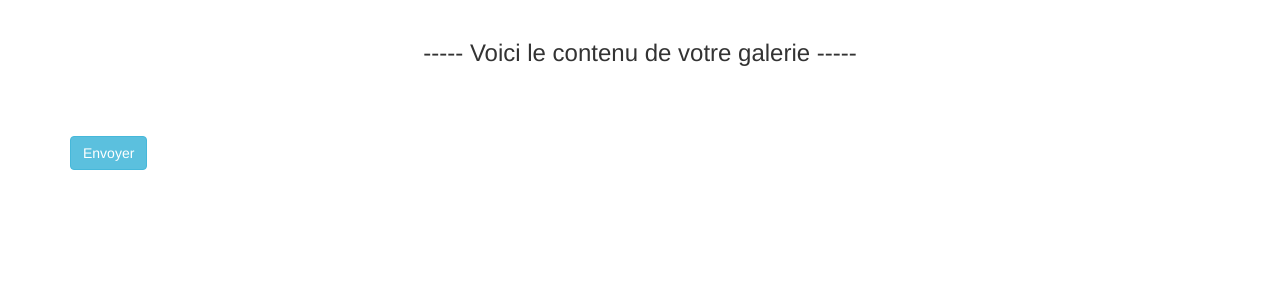
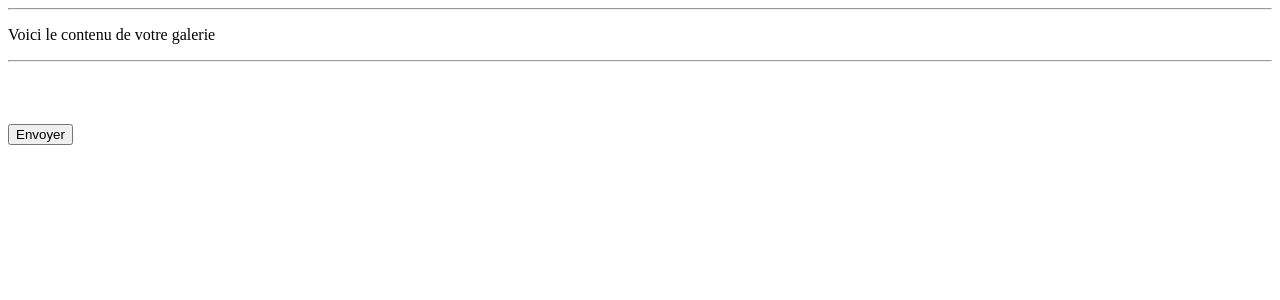
Before and after one commit to Warrior62/PINF, a PHP site: page /pannelG.php in a window 1280 px wide. Shown: the top 300 px of the page. Run offline with PHP 8.4, Linux system fonts and the light colour scheme; some libraries are stand-ins or nearby versions.

Commit message:
Final Version 2 Panel

```diff
--- a/frameworkMVC/templates/pannelG.php
+++ b/frameworkMVC/templates/pannelG.php
@@ -2,16 +2,20 @@
 <html>
  <head>
   <title>PANNEL GALERIE</title>
-  <link rel="stylesheet" href="https://maxcdn.bootstrapcdn.com/bootstrap/3.3.6/css/bootstrap.min.css" />
-  <script src="https://ajax.googleapis.com/ajax/libs/jquery/2.2.0/jquery.min.js"></script>
-  <script src="https://maxcdn.bootstrapcdn.com/bootstrap/3.3.6/js/bootstrap.min.js"></script>
-  <link rel="stylesheet" href="https://cdnjs.cloudflare.com/ajax/libs/dropzone/5.5.1/dropzone.css" />
-  <script src="https://cdnjs.cloudflare.com/ajax/libs/dropzone/5.5.1/dropzone.js"></script>
  </head>
- <body>
+
   <div class="container">
-   <br />
-   <center><h3>----- Voici le contenu de votre galerie -----</h3></center>
+   <div class="row text-center mt-5 mb-5 w-75" style="margin:auto">
+		<div class="col-4">
+			<hr class="w-50">
+		</div>
+		<div class="col-4">
+			<p class="h4 text-center">Voici le contenu de votre galerie</p>
+		</div>
+		<div class="col-4">
+			<hr class="w-50">
+		</div>
+	</div>
    <br />
 
    <form action="uploadimg.php" class="dropzone" id="dropzoneFrom">
@@ -29,8 +33,7 @@
    <br />
    <br />
   </div>
- </body>
-</html>
+
 
 <script>
 
```
Also changed, not shown: frameworkMVC/templates/header.php (+9 -4 lines), frameworkMVC/templates/pannelC.php (+14 -13 lines), 1 other file.
